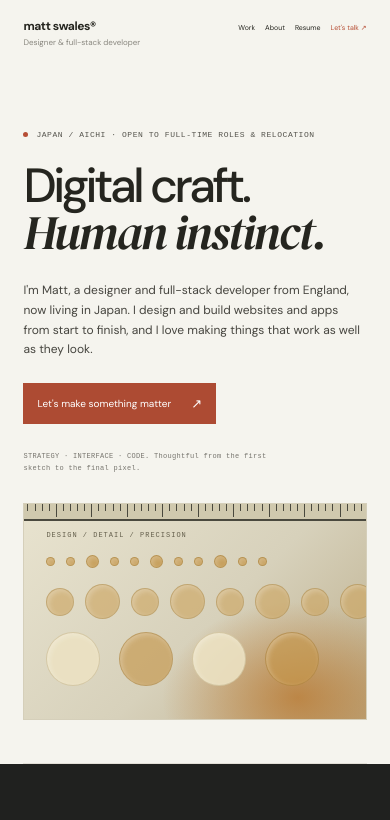
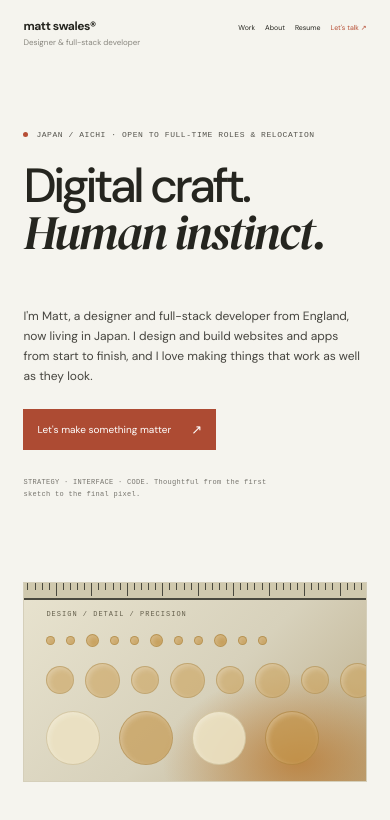
Before and after one commit to mjsdev7/matt-portfolio, a React (Vite) app: page / in a window 390 px wide. Shown: the top 820 px of the page. Built offline with nearby package versions, Linux system fonts and the light colour scheme.

Commit message:
Adjust homepage layout and hero spacing

```diff
--- a/src/App.css
+++ b/src/App.css
@@ -7,16 +7,20 @@
 
 .portfolio {
   max-width: 1440px;
+  min-height: calc(100vh - 40px);
   margin: 0 auto;
   padding: 0 5.7%;
   background: #f5f4ee;
   overflow: hidden;
+  display: flex;
+  flex-direction: column;
 }
 
 /* NAVIGATION */
 
 .navbar {
   height: 76px;
+  flex-shrink: 0;
   display: flex;
   align-items: flex-start;
   justify-content: space-between;
@@ -63,6 +67,9 @@
 /* HERO */
 
 .hero {
+  flex: 1;
+  display: flex;
+  flex-direction: column;
   padding-top: 57px;
 }
 
@@ -101,12 +108,13 @@
 }
 
 .hero-content {
+  flex: 1;
   display: grid;
   grid-template-columns: 0.75fr 1.5fr;
   gap: 8%;
   align-items: center;
   margin-top: 27px;
-  padding-bottom: 43px;
+  padding-bottom: 55px;
 }
 
 .hero-intro {
@@ -156,7 +164,7 @@
 .hero-visual {
   position: relative;
   width: 100%;
-  min-height: 215px;
+  height: clamp(215px, 24vh, 260px);
   overflow: hidden;
   background:
     radial-gradient(ellipse at 80% 90%, rgba(184, 112, 34, 0.7), transparent 35%),
@@ -188,7 +196,7 @@
 
 .visual-content {
   position: relative;
-  height: 215px;
+  height: 100%;
   padding: 27px 22px 12px;
 }
 
@@ -253,6 +261,7 @@
 
 .hero-bottom-line {
   height: 1px;
+  flex-shrink: 0;
   background: #e2dfd6;
 }
 
@@ -264,6 +273,7 @@
   }
 
   .portfolio {
+    min-height: 100vh;
     padding: 0 6%;
   }
 
@@ -296,6 +306,7 @@
     grid-template-columns: 1fr;
     gap: 28px;
     margin-top: 25px;
+    padding-bottom: 35px;
   }
 
   .hero-intro {
@@ -303,7 +314,7 @@
   }
 
   .hero-visual {
-    min-height: 200px;
+    height: 200px;
   }
 }
 
```
